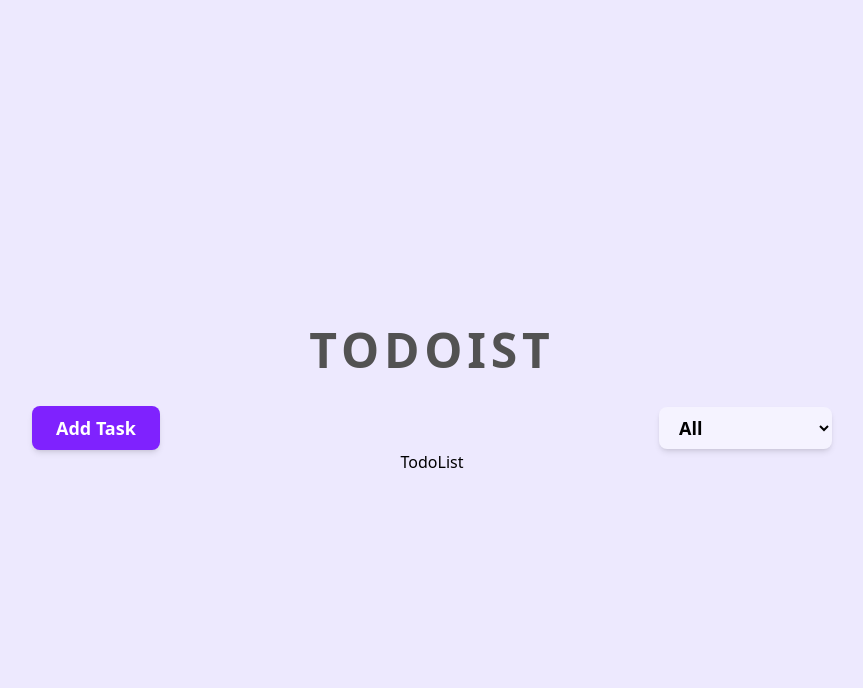
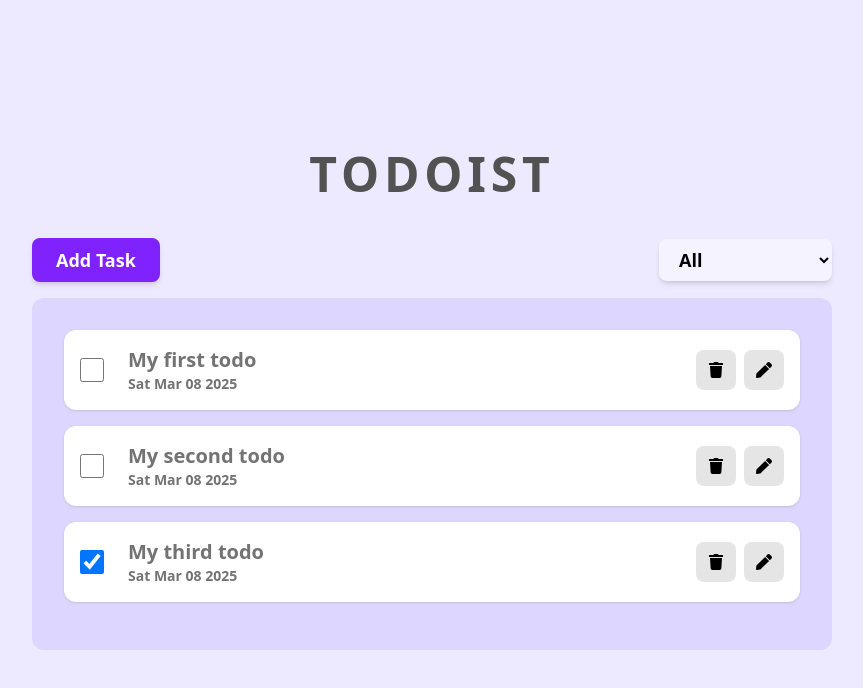
Before and after one commit to Jon-Felipe/Todoist, a React (Vite) app: page / in a window 1280 px wide. Shown: the top 688 px of the page, without its empty margins (208-1071 px from the left). Built offline with nearby package versions, Linux system fonts and the light colour scheme.

Commit message:
displaying a list of dummy todos

```diff
--- a/src/App.tsx
+++ b/src/App.tsx
@@ -2,21 +2,27 @@
 import Header from './components/Header';
 import Button from './components/Button';
 import Select from './components/Select';
-import TodoList from './components/TodoList';
+import TodoList, { Todo } from './components/TodoList';
+
+const dummyTodos: Todo[] = [
+  { id: 1, title: 'My first todo', date: new Date(), completed: false },
+  { id: 2, title: 'My second todo', date: new Date(), completed: false },
+  { id: 3, title: 'My third todo', date: new Date(), completed: true },
+];
 
 function App() {
   return (
     <main className='flex items-center justify-center h-screen w-screen bg-violet-100'>
       <div className='w-full max-w-[800px] text-center'>
-        <section className='mb-8'>
+        <section className='mb-10'>
           <Header title='Todoist' />
         </section>
-        <section className='flex items-center justify-between'>
+        <section className='flex items-center justify-between mb-4'>
           <Button text='Add Task' onClick={() => console.log('add todo')} />
           <Select />
         </section>
         <section>
-          <TodoList />
+          <TodoList todo={dummyTodos} />
         </section>
       </div>
     </main>
--- a/src/components/TodoList.tsx
+++ b/src/components/TodoList.tsx
@@ -1,7 +1,52 @@
-type TodoListProps = {};
+import { FaTrash, FaPen } from 'react-icons/fa';
 
-function TodoList({}: TodoListProps) {
-  return <div>TodoList</div>;
+export interface Todo {
+  id: string | number;
+  title: string;
+  date: Date;
+  completed: boolean;
+}
+
+type TodoListProps = {
+  todo: Todo[];
+};
+
+function TodoList({ todo }: TodoListProps) {
+  return (
+    <div className='bg-violet-200 p-8 rounded-xl'>
+      {todo.map((todo) => (
+        <div key={todo.id} className='py-4 mb-4 bg-white rounded-xl shadow-sm'>
+          <div className='flex items-center justify-between px-4'>
+            <div className='flex items-center'>
+              <input
+                type='checkbox'
+                name=''
+                id=''
+                checked={todo.completed}
+                className='w-6 h-6'
+              />
+              <div className='text-left ml-6'>
+                <h3 className='text-xl font-bold text-neutral-500'>
+                  {todo.title}
+                </h3>
+                <p className='text-sm font-semibold text-neutral-500'>
+                  {todo.date.toDateString()}
+                </p>
+              </div>
+            </div>
+            <div className='flex items-center gap-x-2'>
+              <button className='bg-neutral-200 p-3 rounded-lg cursor-pointer'>
+                <FaTrash />
+              </button>
+              <button className='bg-neutral-200 p-3 rounded-lg cursor-pointer'>
+                <FaPen />
+              </button>
+            </div>
+          </div>
+        </div>
+      ))}
+    </div>
+  );
 }
 
 export default TodoList;
```
